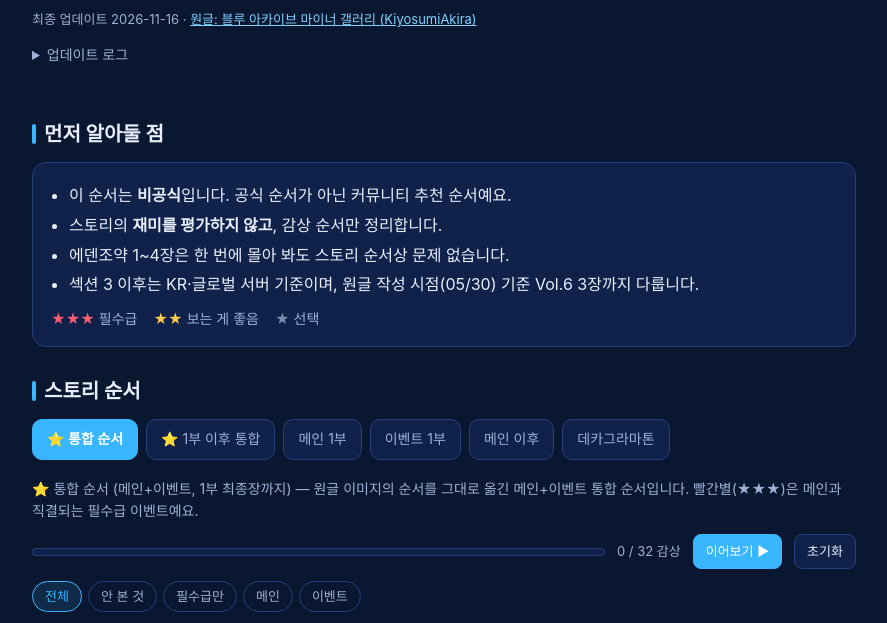
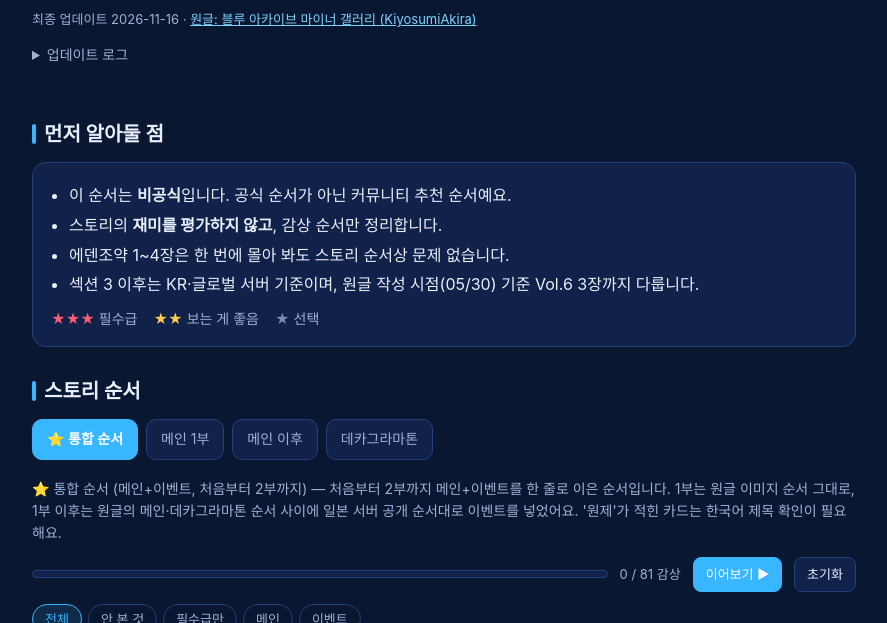
Before and after one commit to heo-jh/bluearchive-storyline, a plain HTML site: page index.html in a window 1280 px wide. Shown: the part 168-791 px from the top of the page, without its empty margins (196-1083 px from the left). Drawn offline with Linux system fonts and the light colour scheme; a web font is replaced by a local one.

Commit message:
Add files via upload

```diff
--- a/data.js
+++ b/data.js
@@ -15,6 +15,8 @@ window.SITE = {
     url: "https://gall.dcinside.com/mgallery/board/view/?id=arona&no=10164"
   },
   changelog: [
+    { date: "2026-11-16", tag: "기능", text: "통합 순서를 처음~2부 한 탭으로 합침, 이벤트 전용 탭 삭제" },
+    { date: "2026-11-16", tag: "내용", text: "227호 온천장 → 발렌타인 순찰 → 와카모 순으로 조정" },
     { date: "2026-11-16", tag: "내용", text: "③ 메인 이후·④ 데카그라마톤을 원글 이미지대로 교체, 1부 이후 통합 순서에 이벤트 추가" },
     { date: "2026-11-16", tag: "내용", text: "1부 통합 순서를 원글 이미지 순서 그대로 교체" },
     { date: "2026-11-16", tag: "기능", text: "1부 최종장 이후 ~ 2부 통합 순서 탭 추가" },
@@ -33,10 +35,11 @@ window.SITE = {
 window.ROUTES = [
   {
     id: "all1",
-    name: "⭐ 통합 순서 (메인+이벤트, 1부 최종장까지)",
+    name: "⭐ 통합 순서 (메인+이벤트, 처음부터 2부까지)",
     short: "⭐ 통합 순서",
-    desc: "원글 이미지의 순서를 그대로 옮긴 메인+이벤트 통합 순서입니다. 빨간별(★★★)은 메인과 직결되는 필수급 이벤트예요.",
+    desc: "처음부터 2부까지 메인+이벤트를 한 줄로 이은 순서입니다. 1부는 원글 이미지 순서 그대로, 1부 이후는 원글의 메인·데카그라마톤 순서 사이에 일본 서버 공개 순서대로 이벤트를 넣었어요. '원제'가 적힌 카드는 한국어 제목 확인이 필요해요.",
     items: [
+      { group: "1부" },
       { title: "프롤로그", type: "main", imp: 3 },
       { title: "Vol.1 대책위원회 편 1장", type: "main", imp: 3 },
       { title: "Vol.1 대책위원회 편 2장", type: "main", imp: 3 },
@@ -53,8 +56,8 @@ window.ROUTES = [
       { title: "여름 하늘의 위시리스트", type: "event", imp: 1 },
       { title: "Vol.3 에덴조약 편 3장 (5화~)", type: "main", imp: 3 },
       { title: "Vol.3 에덴조약 편 4장", type: "main", imp: 3 },
+      { title: "227호 온천장 운영일지!", type: "event", imp: 2 },
       { title: "샬레의 해피 발렌타인 순찰", type: "event", imp: 1, notes: ["난이도가 부담되면 건너뛰어도 됨"] },
-      { title: "227호 온천장 운영일지!", type: "event", imp: 2 },
       { title: "코사카 와카모의 침묵과 축연", type: "event", imp: 1, notes: ["난이도가 부담되면 건너뛰어도 됨"] },
       { title: "우당탕탕 수녀님과 고서관의 마술사", type: "event", imp: 1 },
       { title: "Vol.4 카르바노그의 토끼 편 1장", type: "main", imp: 3 },
@@ -64,19 +67,12 @@ window.ROUTES = [
       { title: "달콤한 비밀과 총격전", type: "event", imp: 2 },
       { title: "ON YOUR MARK @MILLENNIUM (키보토스 황륜대제)", type: "event", imp: 2 },
       { title: "Get Set, Go! (키보토스 황륜대제)", type: "event", imp: 2 },
-      { title: "Ex. 데카그라마톤 편 1장 지혜의 뱀 (1~13화)", type: "main", imp: 2, notes: ["13화 '새로운 시작'까지만 보고 멈추기", "14화부터는 1부 이후 탭에서"] },
+      { title: "Ex. 데카그라마톤 편 1장 지혜의 뱀 (1~13화)", type: "main", imp: 2, notes: ["13화 '새로운 시작'까지만 보고 멈추기", "14화부터는 1부 완결 이후 구간에서"] },
       { title: "Vol.2 태엽감는 꽃의 파반느 편 2장", type: "main", imp: 3 },
       { title: "성당의 메리 크리스마스", type: "event", imp: 1 },
       { title: "새해의 아페리티프", type: "event", imp: 1 },
-      { title: "Final. 그리고 모든 기적이 시작되는 곳 편", type: "final", imp: 3, notes: ["여기까지가 1부입니다."] }
-    ]
-  },
-  {
-    id: "all2",
-    name: "⭐ 통합 순서 (1부 최종장 이후, 이벤트 포함)",
-    short: "⭐ 1부 이후 통합",
-    desc: "메인 순서·데카그라마톤 구간은 원글 이미지, 그 사이 이벤트는 일본 서버 공개 순서를 참고해 끼워 넣었어요. 일부 이벤트의 한국어 제목은 일본어 제목을 옮긴 것이라 인게임 표기와 다를 수 있어요(원제를 같이 적어둠). 한국 서버는 일본보다 공개가 늦어 뒤쪽은 아직 없을 수 있어요.",
-    items: [
+      { title: "Final. 그리고 모든 기적이 시작되는 곳 편", type: "final", imp: 3, notes: ["여기까지가 1부입니다."] },
+      { group: "━━ 1부 완결 · 여기부터 1부 이후 ━━" },
       { group: "최종편 후일담 무렵" },
       { title: "D.U. 시라토리구 복구작업", type: "event", imp: 1, notes: ["원제: D.U.シラトリ区 復旧作業 (한국어 제목 확인 필요)"] },
       { title: "백아의 예고장 ~허식의 저택과 미학의 소재~", type: "event", imp: 1, notes: ["원제: 白亜の予告状 (한국어 제목 확인 필요)"] },
@@ -134,7 +130,7 @@ window.ROUTES = [
       { title: "Vol.0 연방학생회 편 1장", type: "main", imp: 3, notes: ["한국어 제목·공개 여부 확인 필요"] },
       { title: "Ex. 로어 추적 편 2장", type: "main", imp: 2, notes: ["한국어 제목 확인 필요 (일본어: ロア追跡編)"] },
       { title: "2부 Vol.1 불꽃과 그림자 편 1장", type: "main", imp: 3 },
-      { title: "2부 Vol.1 불꽃과 그림자 편 2장", type: "main", imp: 3, notes: ["한국 서버 2026-11 기준 최신"] },
+      { title: "2부 Vol.1 불꽃과 그림자 편 2장", type: "main", imp: 3, notes: ["한국 서버 2026-11 기준 최신"] }
     ]
   },
   {
@@ -153,29 +149,6 @@ window.ROUTES = [
       { title: "Vol.3 에덴조약 편 4장", type: "main", imp: 3 },
       { title: "Vol.2 태엽감는 꽃의 파반느 편 2장", type: "main", imp: 3 },
       { title: "Final. 그리고 모든 기적이 시작되는 곳 편", type: "final", imp: 3, notes: ["여기까지가 1부입니다."] }
-    ]
-  },
-  {
-    id: "event1",
-    name: "② 이벤트 포함 (1부 최종장까지)",
-    short: "이벤트 1부",
-    desc: "더 깊게 파고 싶은 분께. 원글에서는 모든 이벤트를 보는 것을 권장합니다. 메인은 ① 순서대로 보면서, 아래 이벤트를 사이사이 챙겨 보세요.",
-    items: [
-      { group: "필수급 — 메인 스토리와 직결" },
-      { title: "선상의 바니 체이서", type: "event", imp: 3 },
-      { title: "불인(不忍)의 마음", type: "event", imp: 3 },
-      { group: "보는 게 좋음 — 학생들의 첫 만남 등 캐릭터 확장" },
-      { title: "벚꽃만발 축제대소동", type: "event", imp: 2 },
-      { title: "혁명의 이반 쿠팔라", type: "event", imp: 2 },
-      { title: "227호 온천장 운영일지", type: "event", imp: 2 },
-      { title: "신춘광상곡 제68번", type: "event", imp: 2 },
-      { title: "아비도스 리조트 복구대책위원회", type: "event", imp: 2 },
-      { title: "출장! 백야당 바다의 집 프랜차이즈 계획", type: "event", imp: 2 },
-      { title: "달콤한 비밀: 총격전", type: "event", imp: 2 },
-      { title: "Get Set, Go! 키보토스 황륜대제", type: "event", imp: 2 },
-      { group: "나머지 — 스토리상 필수는 아님" },
-      { title: "샬레의 해피 발렌타인 순찰", type: "event", imp: 1, notes: ["난이도가 부담되면 건너뛰어도 됨"] },
-      { title: "코사카 와카모의 침묵과 축연", type: "event", imp: 1, notes: ["난이도가 부담되면 건너뛰어도 됨"] }
     ]
   },
   {
--- a/index.html
+++ b/index.html
@@ -206,7 +206,7 @@ footer{margin-top:40px;font-size:13px;color:var(--muted);border-top:1px solid va
       </div>`;
     });
     $("timeline").innerHTML = shown ? html : `<div class="empty">조건에 맞는 스토리가 없어요.</div>`;
-    $("endMark").innerHTML = ["all1","main1","event1"].includes(routeId) ? "<b>— 1부 완결 —</b>" : "";
+    $("endMark").innerHTML = routeId === "main1" ? "<b>— 1부 완결 —</b>" : "";
 
     const real = route.items.filter(it => !it.group && it.type !== "todo");
     const cnt = real.filter(it => watched[it.title]).length;
```
